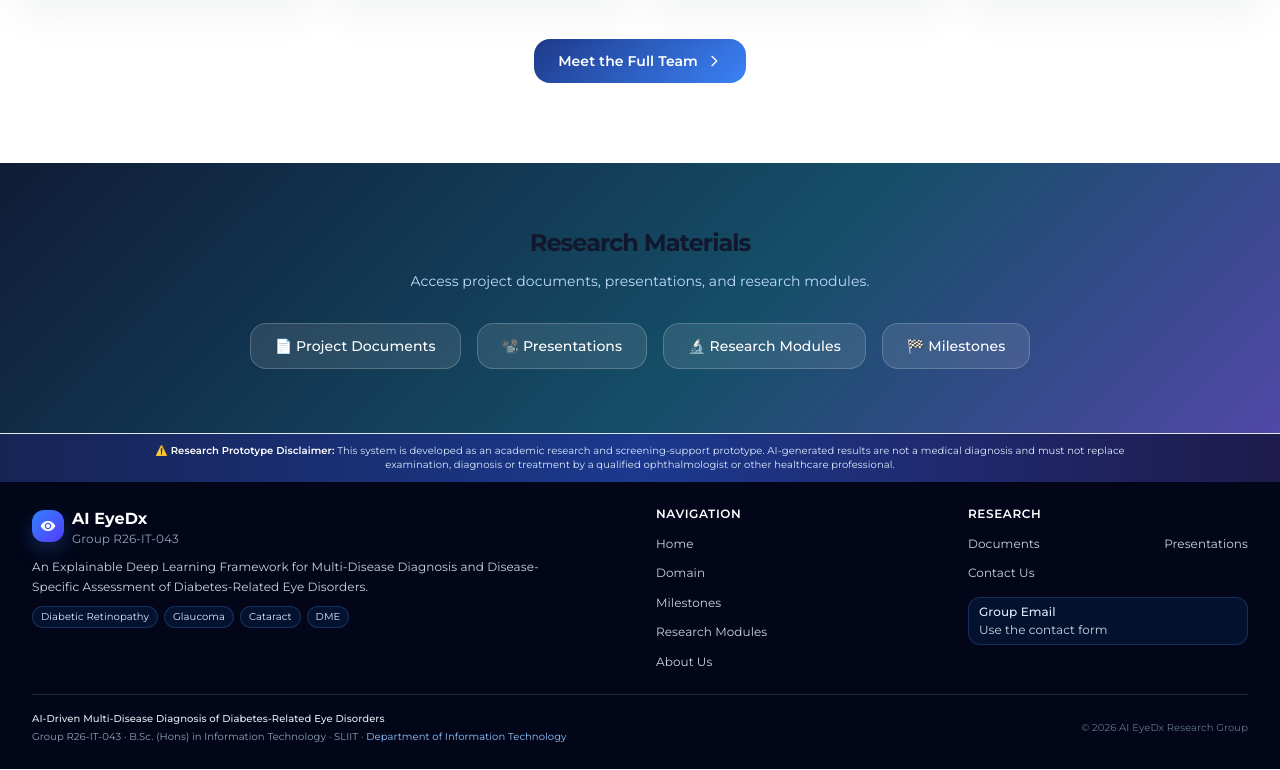
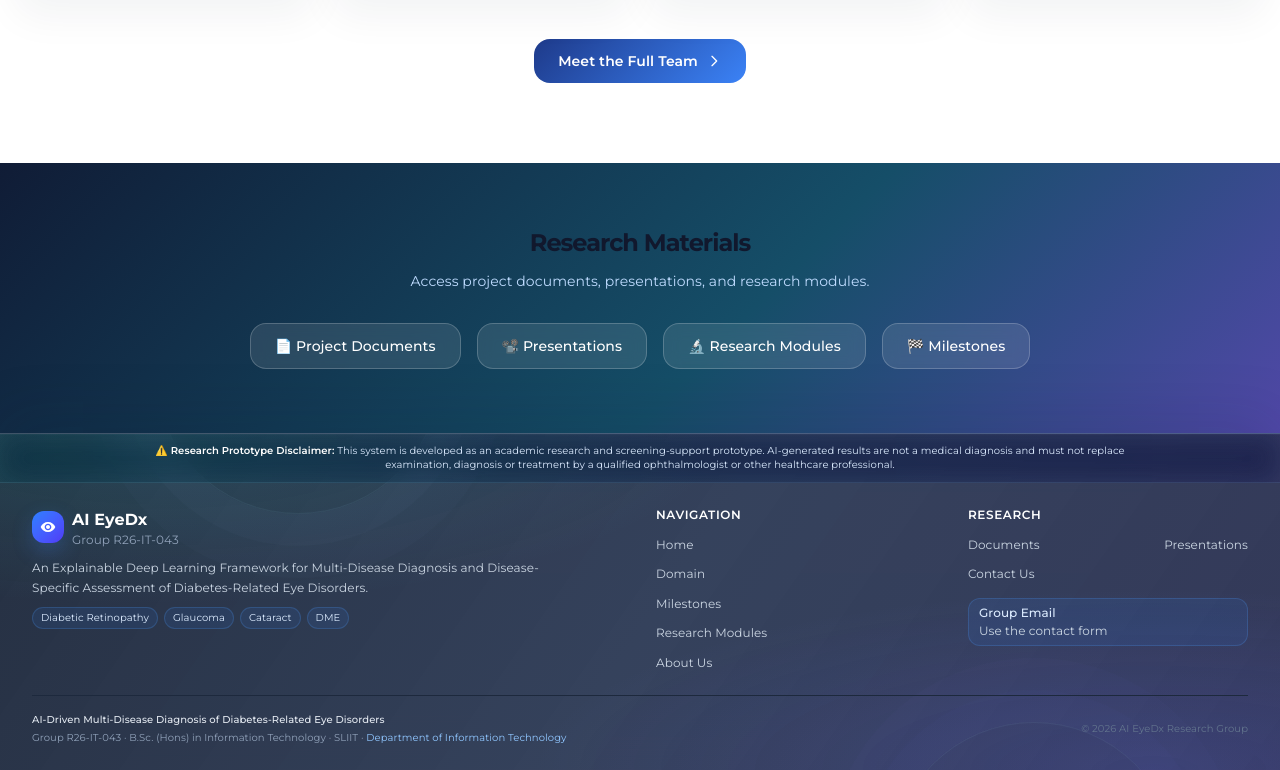
Before and after one commit to Senura-ux/research-portfolio, a Next.js app in the folder ai-eyedx/: page / in a window 1280 px wide. Shown: the part 5418-6188 px from the top of the page. Built offline with nearby package versions, Linux system fonts and the light colour scheme.

Commit message:
feat: enhance site footer with new styles and layout adjustments

```diff
--- a/ai-eyedx/src/app/globals.css
+++ b/ai-eyedx/src/app/globals.css
@@ -174,6 +174,63 @@ textarea {
   color: #0f172a;
 }
 
+.site-footer {
+  position: relative;
+  isolation: isolate;
+  overflow: hidden;
+  border-top: 1px solid rgba(148, 207, 231, 0.2);
+  background:
+    radial-gradient(ellipse at 12% 0%, rgba(45, 212, 191, 0.13), transparent 36%),
+    radial-gradient(ellipse at 90% 100%, rgba(99, 102, 241, 0.18), transparent 38%),
+    linear-gradient(125deg, rgba(8, 19, 38, 0.88), rgba(18, 31, 61, 0.84) 52%, rgba(25, 30, 66, 0.88));
+  box-shadow: 0 -18px 54px rgba(9, 21, 46, 0.12), inset 0 1px rgba(255, 255, 255, 0.06);
+  -webkit-backdrop-filter: blur(24px) saturate(145%);
+  backdrop-filter: blur(24px) saturate(145%);
+}
+
+.site-footer::before,
+.site-footer::after {
+  position: absolute;
+  z-index: -1;
+  width: 18rem;
+  height: 18rem;
+  border: 1px solid rgba(148, 207, 231, 0.08);
+  border-radius: 50%;
+  content: "";
+  pointer-events: none;
+}
+
+.site-footer::before {
+  top: -13rem;
+  left: 12%;
+  box-shadow: 0 0 0 2rem rgba(148, 207, 231, 0.025), 0 0 0 4rem rgba(148, 207, 231, 0.018);
+}
+
+.site-footer::after {
+  right: 8%;
+  bottom: -15rem;
+  box-shadow: 0 0 0 2rem rgba(129, 140, 248, 0.025), 0 0 0 4rem rgba(129, 140, 248, 0.018);
+}
+
+.site-footer-disclaimer {
+  border-bottom: 1px solid rgba(148, 207, 231, 0.12);
+  background: linear-gradient(90deg, rgba(21, 94, 117, 0.22), rgba(49, 46, 129, 0.2));
+  -webkit-backdrop-filter: blur(14px);
+  backdrop-filter: blur(14px);
+}
+
+.site-footer a {
+  text-decoration-color: transparent;
+  text-underline-offset: 3px;
+  transition: color 180ms ease, text-decoration-color 180ms ease;
+}
+
+.site-footer a:hover {
+  color: #a5f3fc;
+  text-decoration: underline;
+  text-decoration-color: rgba(165, 243, 252, 0.65);
+}
+
 .hero-shell {
   min-height: 92vh;
   background: linear-gradient(135deg, #020817 0%, #0f172a 18%, #172554 38%, #1d4ed8 68%, #2563eb 100%);
--- a/ai-eyedx/src/components/Footer.tsx
+++ b/ai-eyedx/src/components/Footer.tsx
@@ -2,8 +2,8 @@ import Link from "next/link";
 
 export default function Footer() {
   return (
-    <footer className="border-t border-slate-200 bg-slate-950 text-slate-200">
-      <div className="bg-gradient-to-r from-blue-950 via-blue-900 to-indigo-950 px-4 py-2.5">
+    <footer className="site-footer text-slate-200">
+      <div className="site-footer-disclaimer px-4 py-2.5">
         <div className="mx-auto max-w-7xl text-center">
           <p className="mx-auto max-w-5xl text-[10px] leading-snug text-blue-100">
             <span className="font-semibold text-white">⚠️ Research Prototype Disclaimer:</span> This system is developed
@@ -14,7 +14,7 @@ export default function Footer() {
         </div>
       </div>
 
-      <div className="mx-auto max-w-7xl px-4 py-6 sm:px-6 lg:px-8">
+      <div className="site-footer-content relative z-10 mx-auto max-w-7xl px-4 py-6 sm:px-6 lg:px-8">
         <div className="mb-5 grid grid-cols-2 gap-x-5 gap-y-4 lg:grid-cols-4 lg:gap-8">
           <div className="col-span-2 lg:col-span-2">
             <div className="mb-2.5 flex items-center gap-2">
```
